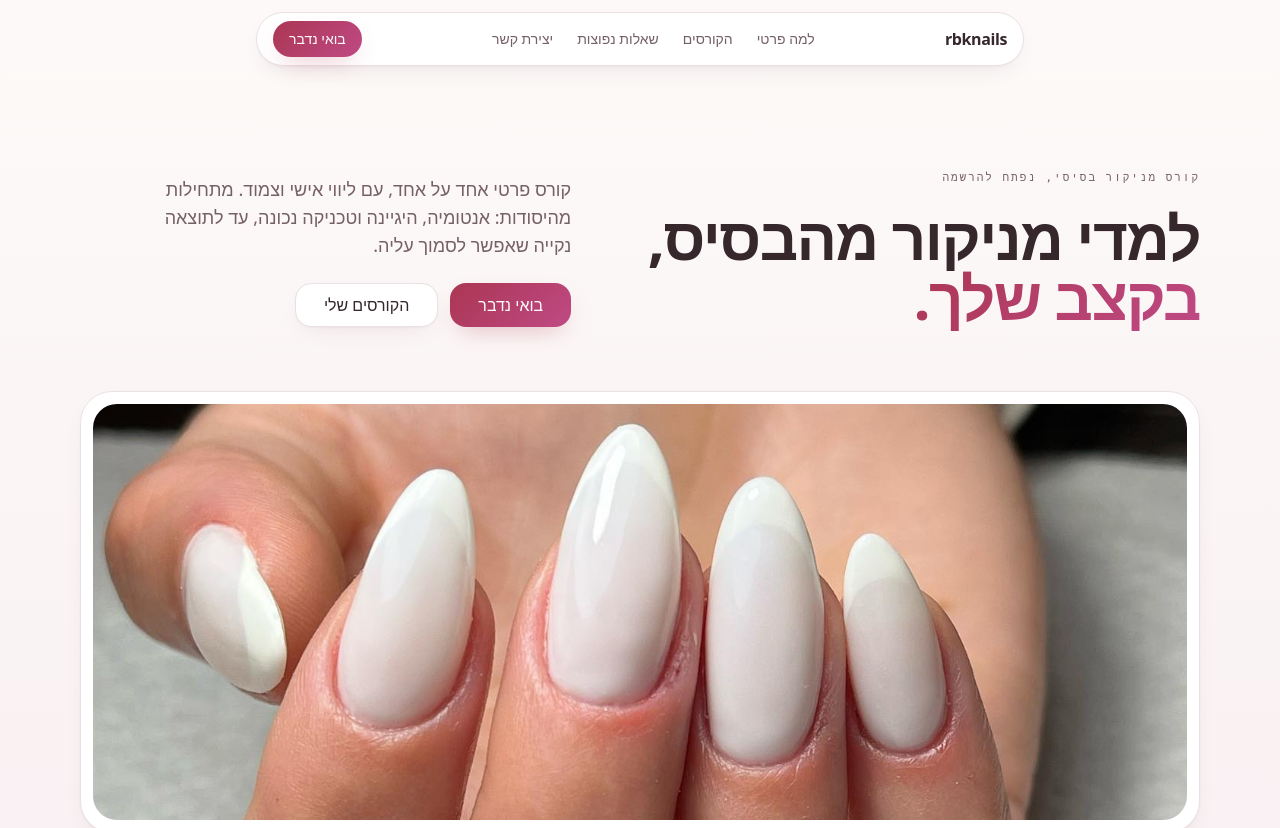
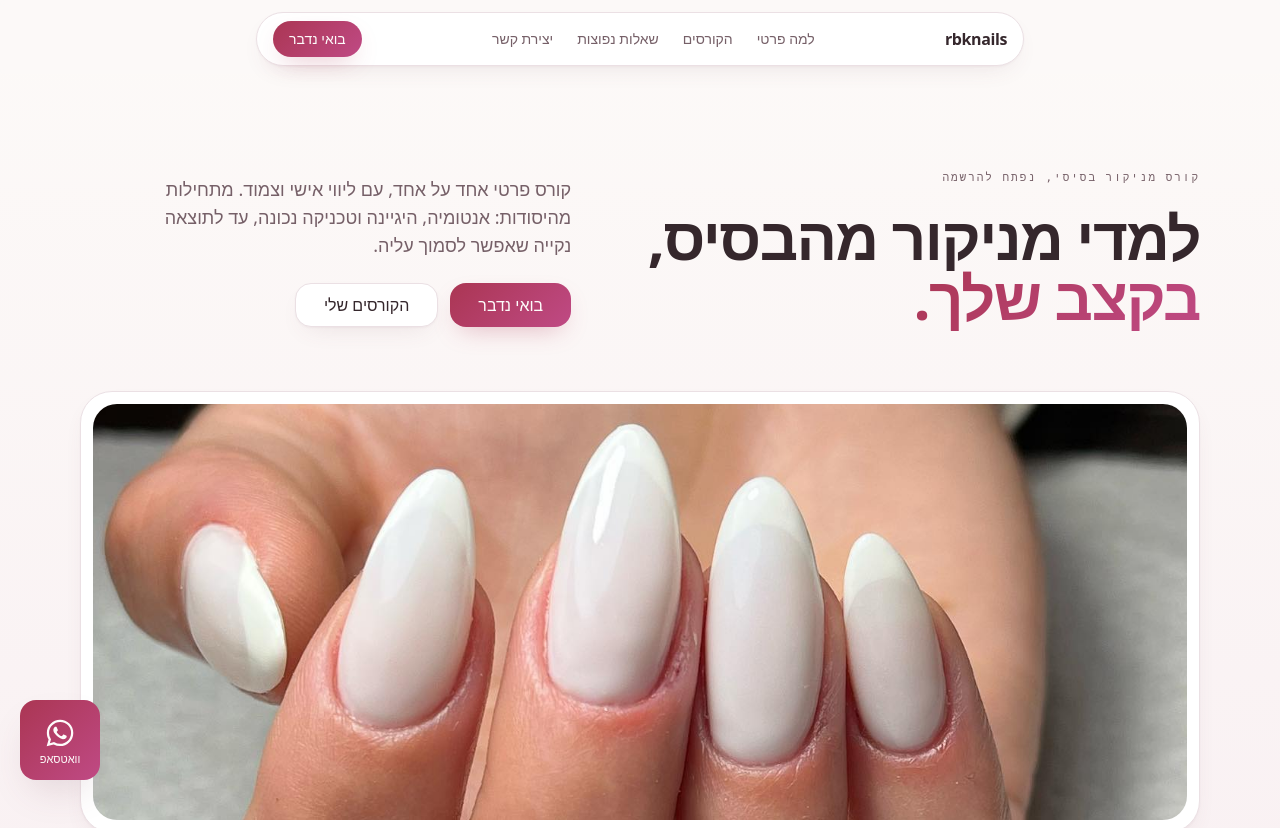
Before and after one commit to mendidou/modern-course-launch, a React (Vite) app: page / in a window 1280 px wide. Shown: the top 828 px of the page. Built offline with nearby package versions, Linux system fonts and the light colour scheme; the HTML template or start-up script is replaced by a standard one.

Commit message:
Add a sticky WhatsApp button with a prefilled message
Bottom left, which is the trailing corner in RTL, on every route. The number
and the message live in src/data/contact.ts.

The number is still a placeholder: it must be set before this ships.

```diff
--- a/src/App.tsx
+++ b/src/App.tsx
@@ -6,6 +6,7 @@ import { BrowserRouter, Routes, Route } from "react-router-dom";
 import Index from "./pages/Index";
 import CourseDetail from "./pages/CourseDetail";
 import NotFound from "./pages/NotFound";
+import { WhatsAppButton } from "@/components/WhatsAppButton";
 
 const queryClient = new QueryClient();
 
@@ -21,6 +22,7 @@ const App = () => (
           {/* ADD ALL CUSTOM ROUTES ABOVE THE CATCH-ALL "*" ROUTE */}
           <Route path="*" element={<NotFound />} />
         </Routes>
+        <WhatsAppButton />
       </BrowserRouter>
     </TooltipProvider>
   </QueryClientProvider>
--- /dev/null
+++ b/src/components/WhatsAppButton.tsx
@@ -0,0 +1,27 @@
+import { whatsappLink } from "@/data/contact";
+
+/** WhatsApp glyph. lucide has no brand icons, so the path is inlined. */
+const WhatsAppIcon = ({ className }: { className?: string }) => (
+  <svg viewBox="0 0 24 24" fill="currentColor" aria-hidden="true" className={className}>
+    <path d="M12.04 2C6.58 2 2.13 6.45 2.13 11.91c0 1.75.46 3.45 1.32 4.95L2 22l5.25-1.38a9.86 9.86 0 0 0 4.79 1.22h.01c5.46 0 9.91-4.45 9.91-9.91 0-2.65-1.03-5.14-2.9-7.01A9.82 9.82 0 0 0 12.04 2Zm0 18.15h-.01a8.2 8.2 0 0 1-4.19-1.15l-.3-.18-3.12.82.83-3.04-.2-.31a8.18 8.18 0 0 1-1.26-4.38c0-4.54 3.7-8.24 8.25-8.24a8.2 8.2 0 0 1 8.24 8.25c0 4.54-3.7 8.23-8.24 8.23Zm4.52-6.16c-.25-.12-1.47-.72-1.69-.81-.23-.08-.39-.12-.56.13-.16.24-.64.8-.78.97-.15.16-.29.18-.53.06-.25-.13-1.05-.39-2-1.23-.74-.66-1.24-1.47-1.38-1.72-.15-.25-.02-.38.1-.5.11-.11.25-.29.37-.44.13-.15.17-.25.25-.41.09-.17.04-.31-.02-.43-.06-.13-.56-1.35-.77-1.84-.2-.49-.4-.42-.55-.43h-.48c-.16 0-.43.06-.65.31-.23.24-.86.84-.86 2.05s.88 2.38 1 2.54c.13.17 1.74 2.65 4.2 3.72.59.25 1.05.4 1.4.52.59.18 1.13.16 1.55.1.48-.07 1.47-.6 1.67-1.18.21-.58.21-1.07.15-1.18-.06-.1-.22-.16-.47-.29Z" />
+  </svg>
+);
+
+/**
+ * Sticky WhatsApp button. Bottom left, which is the trailing corner in RTL.
+ */
+export const WhatsAppButton = () => {
+  return (
+    <a
+      href={whatsappLink()}
+      target="_blank"
+      rel="noreferrer"
+      aria-label="פתיחת שיחה בוואטסאפ"
+      className="fixed bottom-5 left-5 z-50 flex h-20 w-20 flex-col items-center justify-center gap-1 rounded-2xl gradient-primary text-primary-foreground shadow-lift ring-1 ring-white/25 transition-transform hover:scale-105"
+      style={{ marginBottom: "env(safe-area-inset-bottom)" }}
+    >
+      <WhatsAppIcon className="h-8 w-8" />
+      <span className="text-[11px] font-medium leading-none">וואטסאפ</span>
+    </a>
+  );
+};
--- /dev/null
+++ b/src/data/contact.ts
@@ -0,0 +1,11 @@
+/**
+ * WhatsApp number in international format, digits only, no + and no leading zero.
+ * An Israeli 05X-XXX-XXXX becomes 9725XXXXXXXX.
+ */
+export const WHATSAPP_NUMBER = "972000000000";
+
+export const WHATSAPP_MESSAGE =
+  "היי! הגעתי מהאתר ואשמח לשמוע פרטים על קורס המניקור הבסיסי";
+
+export const whatsappLink = () =>
+  `https://wa.me/${WHATSAPP_NUMBER}?text=${encodeURIComponent(WHATSAPP_MESSAGE)}`;
```
